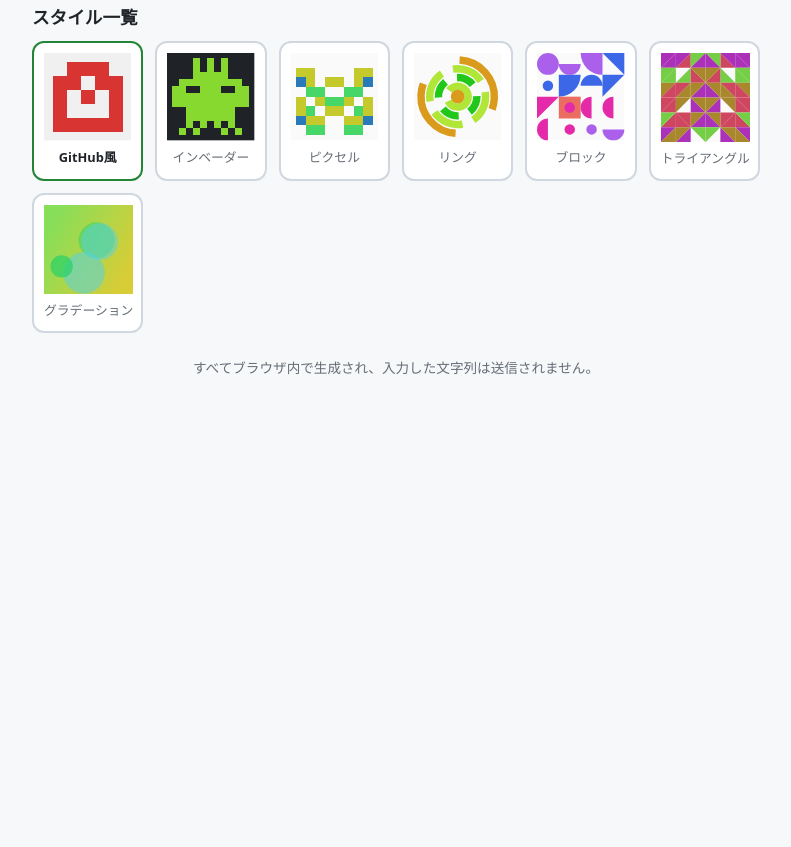
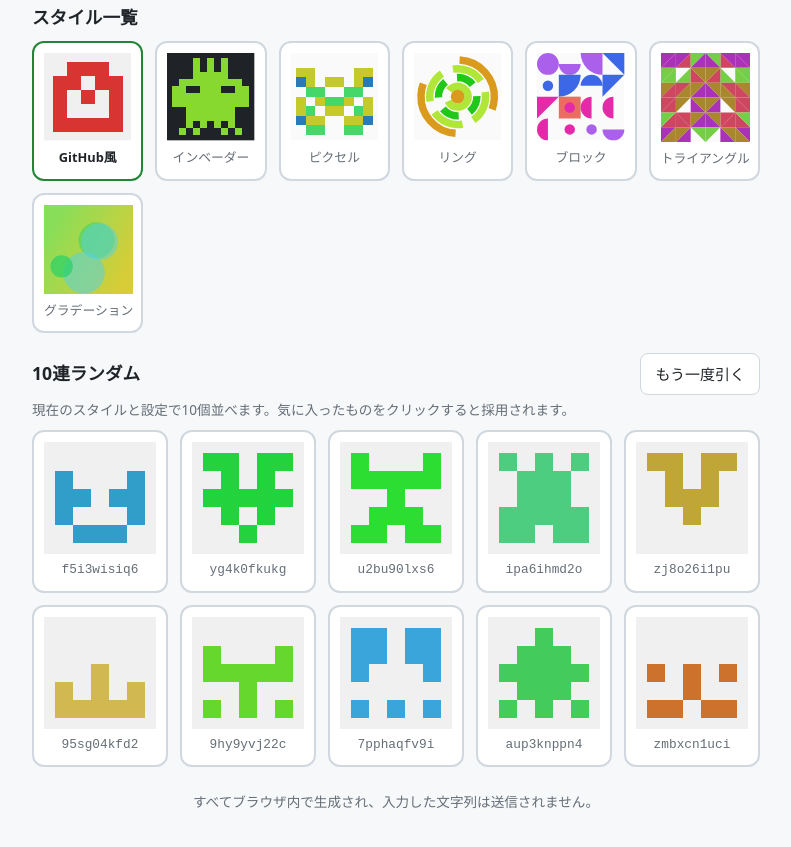
Before and after one commit to akinashi1/Identicon_creater, a plain HTML site: page index.html in a window 1280 px wide. Shown: the part 731-1578 px from the top of the page, without its empty margins (244-1035 px from the left). Before the commit the page ends 1157 px from the top, so only its background shows below. Drawn offline with Linux system fonts and the light colour scheme.

Commit message:
Add 10-roll random section
Show ten random identicons in the current style and options; clicking one
adopts its string, and a button re-rolls the set.

Co-Authored-By: Claude Sonnet 5.5 <noreply@anthropic.com>

```diff
--- a/index.html
+++ b/index.html
@@ -73,6 +73,15 @@
       <div id="gallery" class="gallery"></div>
     </section>
 
+    <section>
+      <div class="row head">
+        <h2>10連ランダム</h2>
+        <button id="roll" type="button">もう一度引く</button>
+      </div>
+      <p class="hint">現在のスタイルと設定で10個並べます。気に入ったものをクリックすると採用されます。</p>
+      <div id="batch" class="gallery batch"></div>
+    </section>
+
     <footer>
       <p>すべてブラウザ内で生成され、入力した文字列は送信されません。</p>
     </footer>
--- a/js/app.js
+++ b/js/app.js
@@ -5,7 +5,7 @@ const $ = (sel) => document.querySelector(sel);
 const el = {
   seed: $("#seed"), random: $("#random"), shape: $("#shape"), bg: $("#bg"), size: $("#size"),
   useColor: $("#useColor"), color: $("#color"), preview: $("#preview"), gallery: $("#gallery"),
-  status: $("#status"), dlSvg: $("#dlSvg"), dlPng: $("#dlPng"), copySvg: $("#copySvg"), share: $("#share"),
+  batch: $("#batch"), roll: $("#roll"), status: $("#status"), dlSvg: $("#dlSvg"), dlPng: $("#dlPng"), copySvg: $("#copySvg"), share: $("#share"),
 };
 
 const state = { seed: "", style: "github" };
@@ -56,6 +56,32 @@ function buildGallery() {
   }));
 }
 
+// 10連ランダム: 引いた文字列を保持し、設定が変わったら同じ文字列で描き直す
+let batchSeeds = [];
+
+function roll() {
+  batchSeeds = Array.from({ length: 10 }, () => randomString());
+  renderBatch();
+}
+
+function renderBatch() {
+  el.batch.replaceChildren(...batchSeeds.map((seed) => {
+    const btn = document.createElement("button");
+    btn.type = "button";
+    btn.className = "tile";
+    btn.title = seed;
+    btn.innerHTML = `<div>${render(seed, options(state.style, 128))}</div><span></span>`;
+    btn.lastChild.textContent = seed;
+    btn.addEventListener("click", () => {
+      state.seed = seed;
+      el.seed.value = seed;
+      update();
+      window.scrollTo({ top: 0, behavior: "smooth" });
+    });
+    return btn;
+  }));
+}
+
 function update() {
   const size = +el.size.value;
   el.preview.innerHTML = render(state.seed, options(state.style, size));
@@ -64,6 +90,7 @@ function update() {
     tile.firstChild.innerHTML = render(state.seed, options(id, 128));
     tile.setAttribute("aria-pressed", String(id === state.style));
   }
+  renderBatch();
   history.replaceState(null, "", shareUrl());
 }
 
@@ -123,6 +150,9 @@ el.random.addEventListener("click", () => {
 el.useColor.addEventListener("change", () => { el.color.disabled = !el.useColor.checked; update(); });
 for (const key of ["shape", "bg", "size", "color"]) el[key].addEventListener("input", update);
 
+el.roll.addEventListener("click", roll);
+
 loadFromHash();
 buildGallery();
+roll();
 update();
--- a/style.css
+++ b/style.css
@@ -70,4 +70,12 @@ button:hover { border-color: var(--muted); }
 .tile[aria-pressed="true"] { border-color: var(--accent); }
 .tile[aria-pressed="true"] span { color: var(--text); font-weight: 600; }
 
+.head { justify-content: space-between; margin-bottom: 4px; }
+.head h2 { margin: 0; }
+.hint { margin: 0 0 10px; color: var(--muted); font-size: 0.85rem; }
+.batch { grid-template-columns: repeat(auto-fill, minmax(130px, 1fr)); }
+.batch .tile { cursor: pointer; font: inherit; color: inherit; }
+.batch .tile span { max-width: 100%; overflow: hidden; text-overflow: ellipsis; white-space: nowrap; font-family: ui-monospace, monospace; }
+.batch .tile:hover { border-color: var(--muted); }
+
 footer { text-align: center; font-size: 0.85rem; }
```
